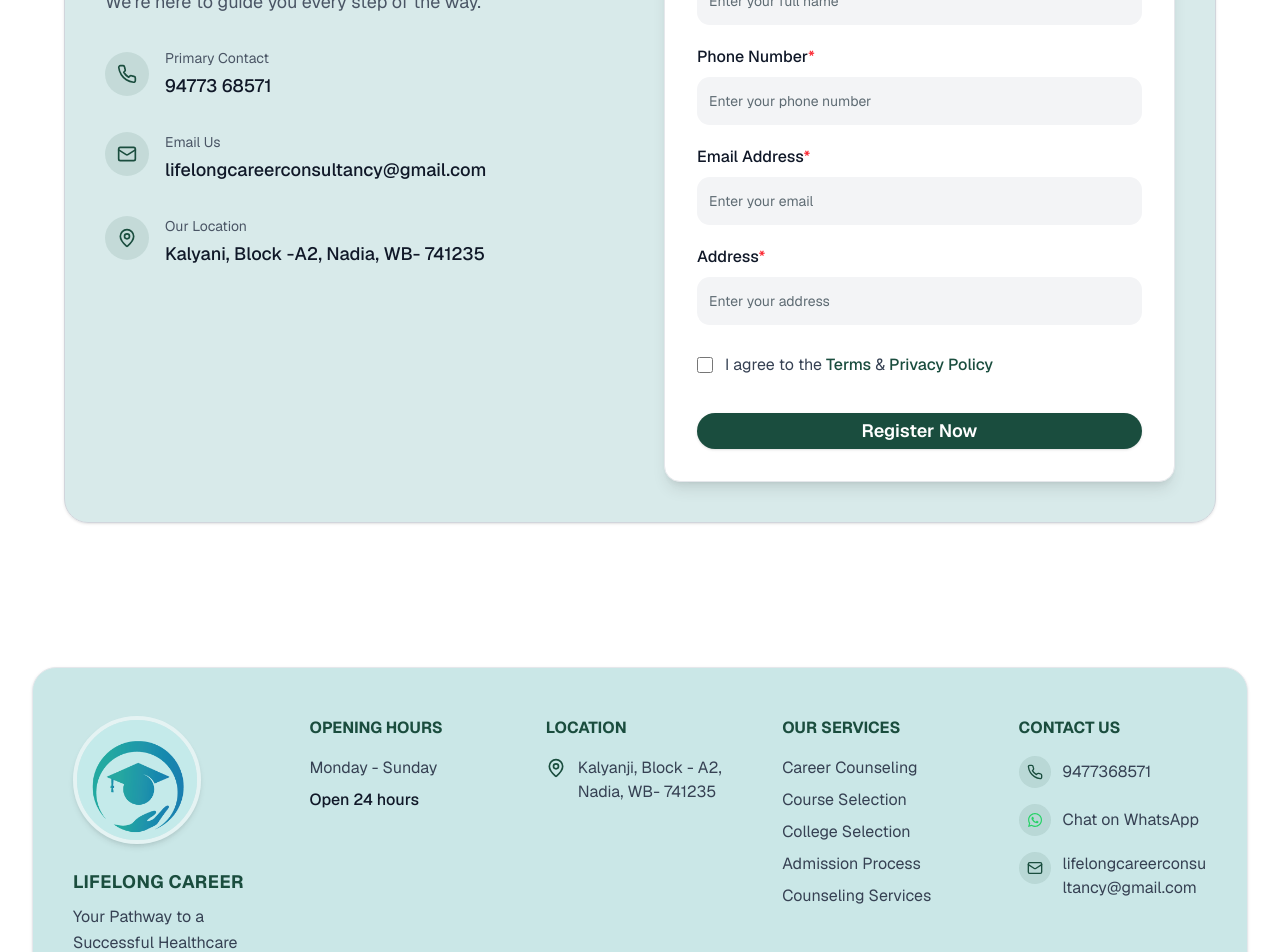
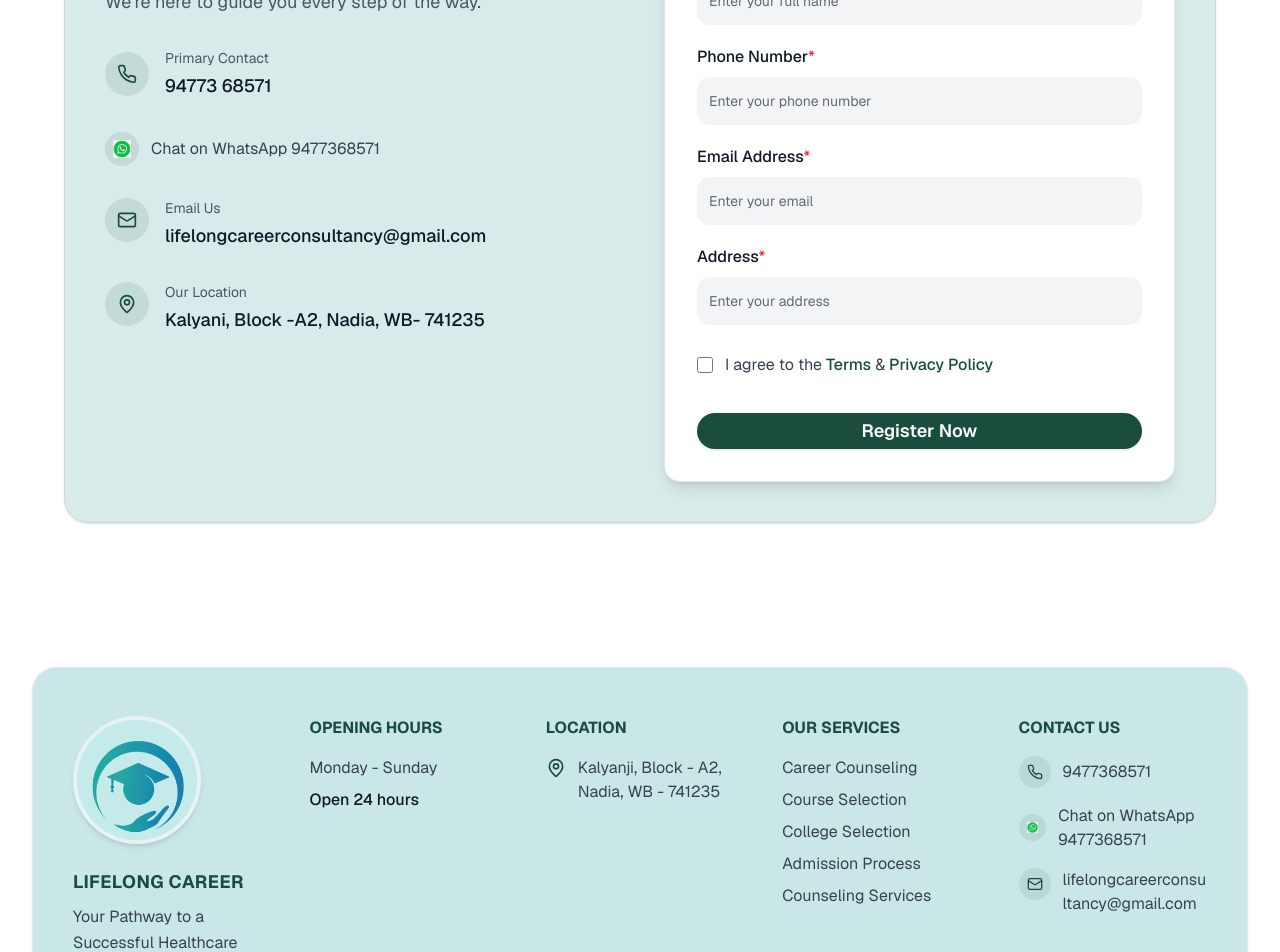
Before and after one commit to mrakmondal6612/lifelonge-landingpage-nextjs, a Next.js app: page / in a window 1280 px wide. Shown: the part 8540-9492 px from the top of the page. Built offline with nearby package versions, Linux system fonts and the light colour scheme.

Commit message:
update 5

```diff
--- a/components/contact.tsx
+++ b/components/contact.tsx
@@ -3,6 +3,7 @@
 import { Button } from "@/components/ui/button";
 import { Input } from "@/components/ui/input";
 import { Phone, Mail, MapPin, MessageCircle } from "lucide-react";
+import Image from "next/image";
 import { useState } from "react";
 import { toast } from "sonner";
 
@@ -64,6 +65,26 @@ const Contact = () => {
                     <span className="text-gray-900 font-medium text-base sm:text-lg">7427929684</span>
                   </div>
                 </div> */}
+
+                 {/* WhatsApp */}
+                <li className="flex items-center gap-3 group">
+                  <div className="p-2 rounded-full bg-[#1a4d3e]/10 group-hover:bg-[#1a4d3e]/20 transition-colors">
+                    <Image
+                      src="/icons/whatsapp.png"
+                      alt="WhatsApp"
+                      width={18}
+                      height={18}
+                    />
+                  </div>
+                  <a
+                    href="https://wa.me/9477368571"
+                    target="_blank"
+                    rel="noopener noreferrer"
+                    className="text-sm sm:text-base text-gray-700 hover:text-[#1a4d3e] transition-colors duration-200"
+                  >
+                    Chat on WhatsApp 9477368571
+                  </a>
+                </li>
 
                 <div className="flex items-start gap-4 group">
                   <div className="p-3 rounded-full bg-[#1a4d3e]/10 group-hover:bg-[#1a4d3e]/20 transition-colors">
--- a/components/footer.tsx
+++ b/components/footer.tsx
@@ -1,6 +1,5 @@
 import Image from "next/image";
 import { MapPin, Phone, Mail } from "lucide-react";
-import { FaWhatsapp } from "react-icons/fa";
 
 const Footer = () => {
   return (
@@ -61,7 +60,7 @@ const Footer = () => {
               <div className="flex items-start gap-3">
                 <MapPin className="w-5 h-5 text-[#1a4d3e] mt-0.5 flex-shrink-0" />
                 <p className="text-sm sm:text-base text-gray-700">
-                  Kalyanji, Block - A2, Nadia, WB- 741235
+                  Kalyanji, Block - A2, Nadia, WB - 741235
                 </p>
               </div>
             </div>
@@ -109,15 +108,20 @@ const Footer = () => {
                 {/* WhatsApp */}
                 <li className="flex items-center gap-3 group">
                   <div className="p-2 rounded-full bg-[#1a4d3e]/10 group-hover:bg-[#1a4d3e]/20 transition-colors">
-                    <FaWhatsapp className="w-4 h-4 text-[#25D366]" />
+                    <Image
+                      src="/icons/whatsapp.png"
+                      alt="WhatsApp"
+                      width={18}
+                      height={18}
+                    />
                   </div>
                   <a
-                    href="https://wa.me/919477368571"
+                    href="https://wa.me/9477368571"
                     target="_blank"
                     rel="noopener noreferrer"
                     className="text-sm sm:text-base text-gray-700 hover:text-[#1a4d3e] transition-colors duration-200"
                   >
-                    Chat on WhatsApp
+                    Chat on WhatsApp 9477368571
                   </a>
                 </li>
 
```
Also changed, not shown: public/icons/whatsapp.png (added), 1 other file (tests, documents, lock files or other folders).
